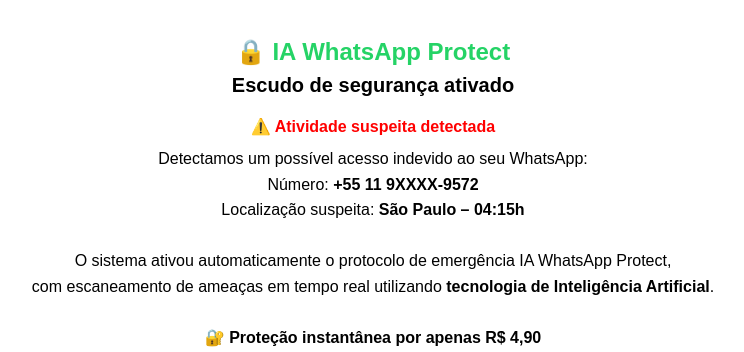
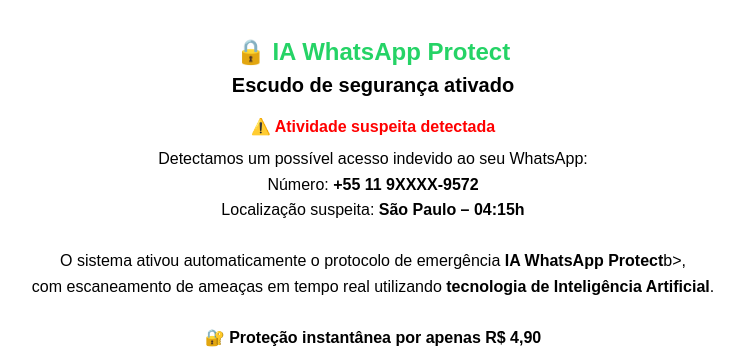
Before and after one commit to faelts/qrpix-protect-page, a plain HTML site: page index.html in a window 1280 px wide. Shown: the top 352 px of the page, without its empty margins (267-1011 px from the left). Drawn offline with Linux system fonts and the light colour scheme.

Commit message:
Update index.html

```diff
--- a/index.html
+++ b/index.html
@@ -45,7 +45,7 @@
       Número: <b id="numero"></b><br>
       Localização suspeita: <b>São Paulo – <span id="hora"></span></b><br><br>
 
-      O sistema ativou automaticamente o protocolo de emergência IA WhatsApp Protect,<br>
+      O sistema ativou automaticamente o protocolo de emergência <b>IA WhatsApp Protect</b>b>,<br>
       com escaneamento de ameaças em tempo real utilizando <b>tecnologia de Inteligência Artificial</b>.<br><br>
 
       🔐 <b>Proteção instantânea por apenas R$ 4,90</b><br>
```
